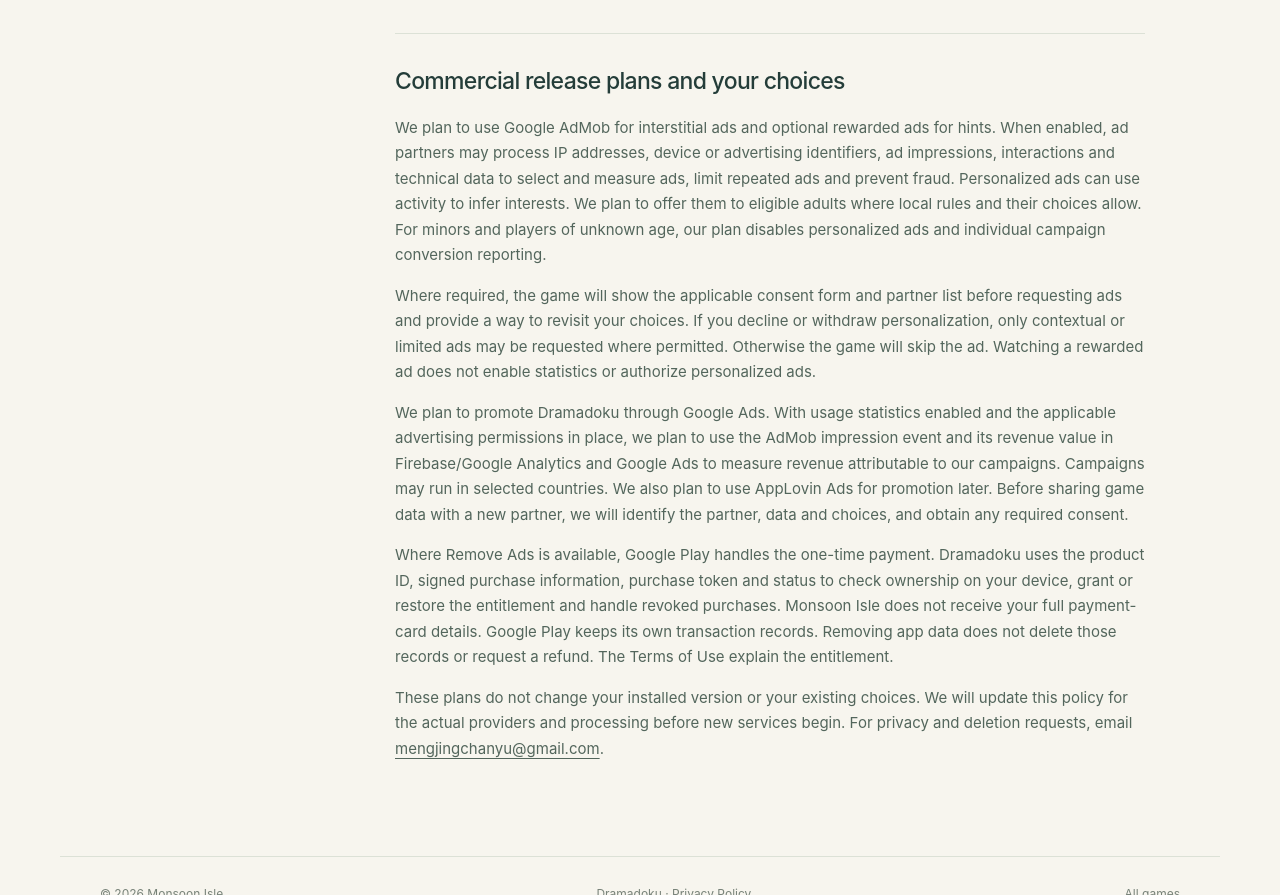
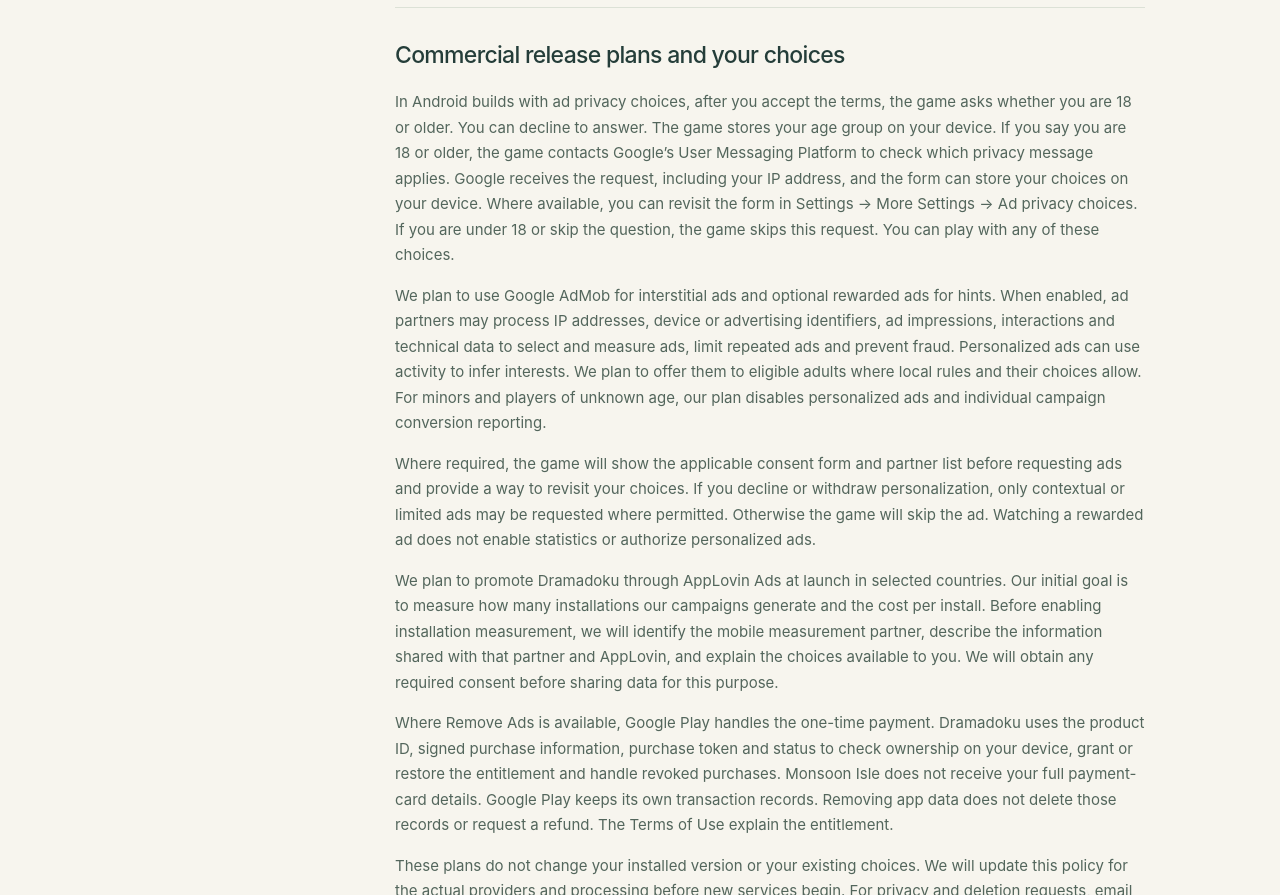
Before and after one commit to MonsoonIsle/MonsoonIsle.github.io, a plain HTML site: page en/games/dramadoku/privacy/index.html in a window 1280 px wide. Shown: the part 5308-6203 px from the top of the page. Drawn offline with Linux system fonts and the light colour scheme.

Commit message:
Update Dramadoku ad privacy and install measurement disclosures

```diff
--- a/en/games/dramadoku/privacy/index.html
+++ b/en/games/dramadoku/privacy/index.html
@@ -62,7 +62,7 @@
           <h2>3. Optional usage statistics and permissions</h2>
           <p>When available and enabled by you, Google Analytics for Firebase receives page visits, case starts and resumes, completions and ranks, cleared boards, applied hints, wrong submissions, leaving a case, tutorial steps, app start-up time, save or load failures, a count of completed cases and selected settings actions. Event details include the case ID and revision, chapter, difficulty, board size, attempt number, active play seconds, the case-wide hint count and simple counts of undo, note and mark use. GameAnalytics receives the same kinds of play facts as a second analytics service, with its own random installation identifier. Firebase Crashlytics also receives crash and stability data, such as the app version, device model, operating-system version, a stack trace and an installation identifier, when the app fails. Events do not include puzzle answers, full saves, free-text messages, email addresses or a developer-assigned user ID.</p>
           <p>Firebase also processes an app-instance identifier and technical information such as app and operating-system versions, device and installation-referral information, sessions and engagement; Google may derive approximate location from network information. An installation identifier can link activity from the same app instance, so this information is not described as anonymous. See https://policies.google.com/privacy and <a href="https://firebase.google.com/support/privacy">https://firebase.google.com/support/privacy</a>.</p>
-          <p>GameAnalytics (GameAnalytics Ltd) additionally receives these play facts: page visits, case starts, completions with active play seconds and attempt number, wrong submissions and applied hints for a case ID, leaving a case, tool use, tutorial steps, chapter, difficulty and board-size choices, check-in and shop screen visits, start-up time, the count of completed cases, and failure categories. It also processes a random installation identifier created by this game (not your advertising ID and not an account), session times, the app version, device model, manufacturer, Android version, your IP address and the approximate country derived from it. Its summary segments are coarse (for example a band of completed cases). See <a href="https://www.gameanalytics.com/trust/privacy-notice">https://www.gameanalytics.com/trust/privacy-notice</a>. Advertising ID collection, ad storage, advertising user data and ad personalization are disabled. We do not use these events for advertising. This version does not include AdMob.</p>
+          <p>GameAnalytics (GameAnalytics Ltd) additionally receives these play facts: page visits, case starts, completions with active play seconds and attempt number, wrong submissions and applied hints for a case ID, leaving a case, tool use, tutorial steps, chapter, difficulty and board-size choices, check-in and shop screen visits, start-up time, the count of completed cases, and failure categories. It also processes a random installation identifier created by this game (not your advertising ID and not an account), session times, the app version, device model, manufacturer, Android version, your IP address and the approximate country derived from it. Its summary segments are coarse (for example a band of completed cases). See <a href="https://www.gameanalytics.com/trust/privacy-notice">https://www.gameanalytics.com/trust/privacy-notice</a>. Advertising ID collection and advertising uses of these optional statistics are disabled.</p>
           <p>Sharing statistics is optional. Turn it off in Settings → More Settings → Usage Statistics. The game then stops accepting new events and asks Firebase to disable Analytics and Crashlytics collection, delete unsent crash reports, reset local Analytics data, and deletes the unsent GameAnalytics queue and its installation identifier on this device. Events refused while sharing is off are not replayed when you turn it on; instead one summary of how many cases you have completed is sent. Data already transmitted or in transit cannot be recalled by the switch.</p>
           <p>The Android integration uses internet, network-state, wake-lock and Play install-referrer permissions for optional analytics, plus vibration for optional touch feedback. It does not request precise-location, contacts, camera, microphone or shared-storage access. You can keep playing offline or with statistics off. Android and Google Play may separately process installation, security and diagnostic information under their own settings.</p>
         </section>
@@ -111,9 +111,10 @@
         </section>
         <section id="commercial">
           <h2>Commercial release plans and your choices</h2>
+          <p>In Android builds with ad privacy choices, after you accept the terms, the game asks whether you are 18 or older. You can decline to answer. The game stores your age group on your device. If you say you are 18 or older, the game contacts Google’s User Messaging Platform to check which privacy message applies. Google receives the request, including your IP address, and the form can store your choices on your device. Where available, you can revisit the form in Settings → More Settings → Ad privacy choices. If you are under 18 or skip the question, the game skips this request. You can play with any of these choices.</p>
           <p>We plan to use Google AdMob for interstitial ads and optional rewarded ads for hints. When enabled, ad partners may process IP addresses, device or advertising identifiers, ad impressions, interactions and technical data to select and measure ads, limit repeated ads and prevent fraud. Personalized ads can use activity to infer interests. We plan to offer them to eligible adults where local rules and their choices allow. For minors and players of unknown age, our plan disables personalized ads and individual campaign conversion reporting.</p>
           <p>Where required, the game will show the applicable consent form and partner list before requesting ads and provide a way to revisit your choices. If you decline or withdraw personalization, only contextual or limited ads may be requested where permitted. Otherwise the game will skip the ad. Watching a rewarded ad does not enable statistics or authorize personalized ads.</p>
-          <p>We plan to promote Dramadoku through Google Ads. With usage statistics enabled and the applicable advertising permissions in place, we plan to use the AdMob impression event and its revenue value in Firebase/Google Analytics and Google Ads to measure revenue attributable to our campaigns. Campaigns may run in selected countries. We also plan to use AppLovin Ads for promotion later. Before sharing game data with a new partner, we will identify the partner, data and choices, and obtain any required consent.</p>
+          <p>We plan to promote Dramadoku through AppLovin Ads at launch in selected countries. Our initial goal is to measure how many installations our campaigns generate and the cost per install. Before enabling installation measurement, we will identify the mobile measurement partner, describe the information shared with that partner and AppLovin, and explain the choices available to you. We will obtain any required consent before sharing data for this purpose.</p>
           <p>Where Remove Ads is available, Google Play handles the one-time payment. Dramadoku uses the product ID, signed purchase information, purchase token and status to check ownership on your device, grant or restore the entitlement and handle revoked purchases. Monsoon Isle does not receive your full payment-card details. Google Play keeps its own transaction records. Removing app data does not delete those records or request a refund. The Terms of Use explain the entitlement.</p>
           <p>These plans do not change your installed version or your existing choices. We will update this policy for the actual providers and processing before new services begin. For privacy and deletion requests, email <a href="mailto:mengjingchanyu@gmail.com">mengjingchanyu@gmail.com</a>.</p>
         </section>
```
